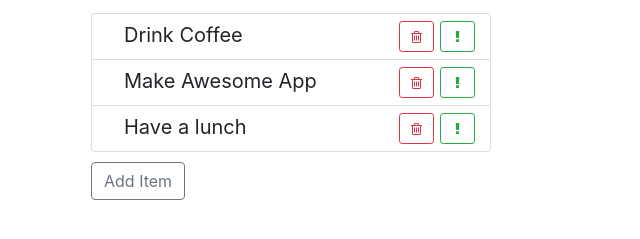
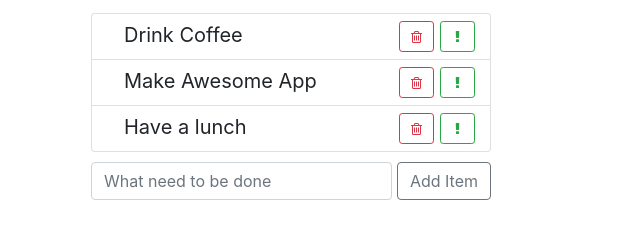
Before and after one commit to SemenSavlook/BuraReactCourse, a React app: page / in a window 1280 px wide. Shown: the part 145-384 px from the top of the page, without its empty margins (349-989 px from the left). Built offline with nearby package versions, Linux system fonts and the light colour scheme.

Commit message:
Lesson 4-11

```diff
--- a/src/components/item-add-form/item-add-form.css
+++ b/src/components/item-add-form/item-add-form.css
@@ -1,3 +1,7 @@
 .item-add-form {
   margin-top: 10px;
 }
+
+.item-add-form input {
+  margin-right: 5px;
+}
--- a/src/components/item-add-form/item-add-form.js
+++ b/src/components/item-add-form/item-add-form.js
@@ -3,14 +3,33 @@ import './item-add-form.css';
 
 export default class ItemAddForm extends Component {
 
+  state = {
+    label: ''
+  }
+
+  onLabelChange = (e) => {
+    this.setState({
+      label: e.target.value
+    })
+  };
+
+  onSubmit = (e) => {
+    e.preventDefault();
+    this.props.onItemAdded(this.state.label);
+  };
+
   render() {
     return (
-      <div className="item-add-form">
-        <button className="btn btn-outline-secondary"
-        onClick={() => this.props.onItemAdded('Hello')}>
+      <form className="item-add-form d-flex"
+            onSubmit={this.onSubmit}>
+        <input  type="text"
+                className="form-control"
+                onChange={this.onLabelChange}
+                placeholder="What need to be done" />
+        <button className="btn btn-outline-secondary">
           Add Item
         </button>
-      </div>
+      </form>
     )
   }
 }
```
